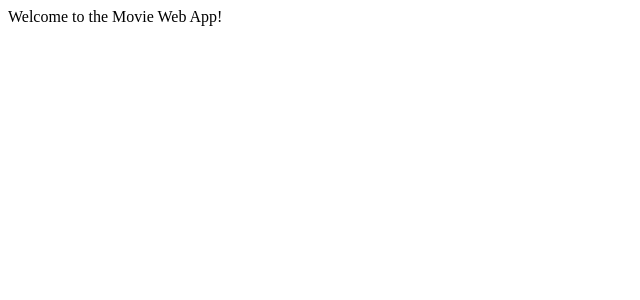
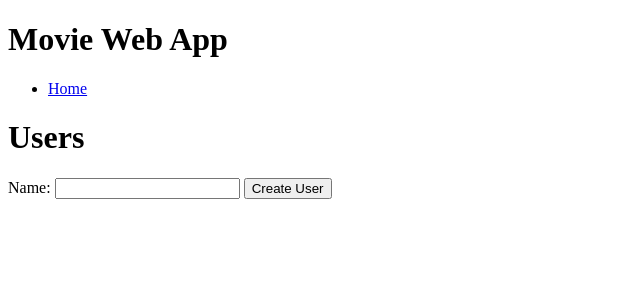
Before and after one commit to ck-code-98/Movie_Web_App, a Flask app: page / in a window 1280 px wide. Shown: the top 300 px of the page, without its empty margins (0-640 px from the left). Run offline with Flask 3, Linux system fonts and the light colour scheme.

Commit message:
First flask route implemented

```diff
--- a/app.py
+++ b/app.py
@@ -1,4 +1,4 @@
-from flask import Flask, request
+from flask import Flask, request, render_template
 from data_manager import DataManager
 from models import db, Movie
 import os
@@ -26,17 +26,18 @@ def list_users():
 """
 
 @app.route('/')
-def home():
-    return "Welcome to the Movie Web App!"
+def index():
+    users = data_manager.get_users()
+    return render_template('index.html', users=users)
 
 
 @app.route('/users', methods=['POST'])
-def add_user():
+def create_user():
     pass
 
 
 @app.route('/users/<int:user_id>/movies', methods=['GET'])
-def show_favourite_movies(user_id):
+def get_movies(user_id):
     pass
 
 
--- a/templates/index.html
+++ b/templates/index.html
@@ -8,7 +8,20 @@
 
 {% extends 'base.html' %}
 {% block content %}
+<h1>Users</h1>
+<ul class="user-list">
+    {% for user in users %}
+    <li class="user-entry">
+        <a href="{{ url_for('get_movies', user_id=user.id) }}" class="btn">{{ user.name }}</a>
+    </li>
+    {% endfor %}
+</ul>
 
+<form action="{{ url_for('create_user') }}" method="post">
+    <label for="name">Name:</label>
+    <input type="text" id="name" name="name" required>
+    <button type="submit">Create User</button>
+</form>
 {% endblock %}
 
 </body>
```
Also changed, not shown: 1 other file.
